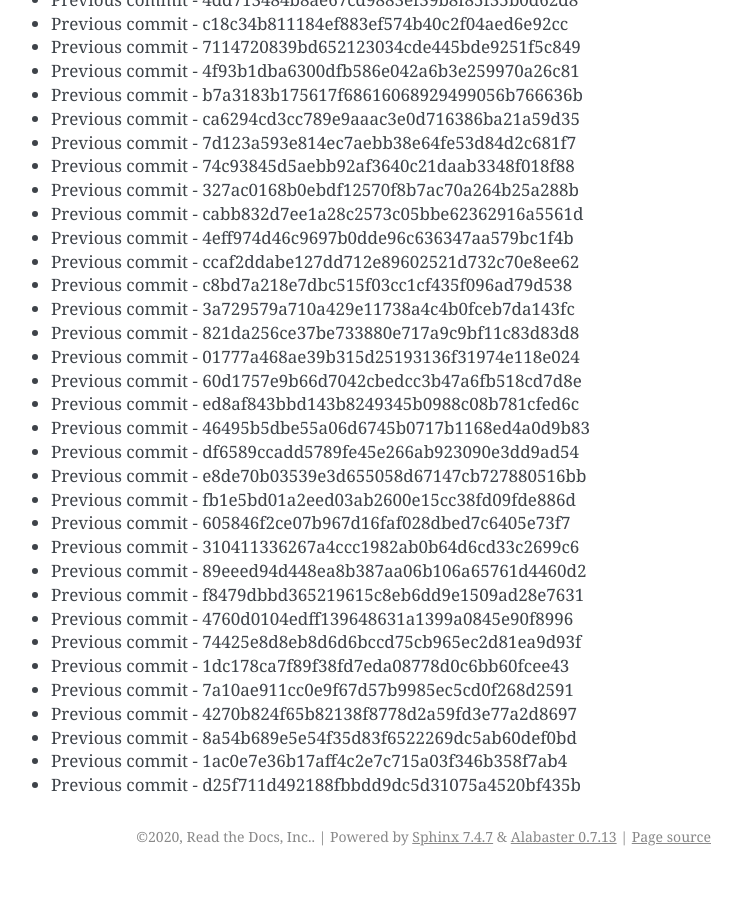
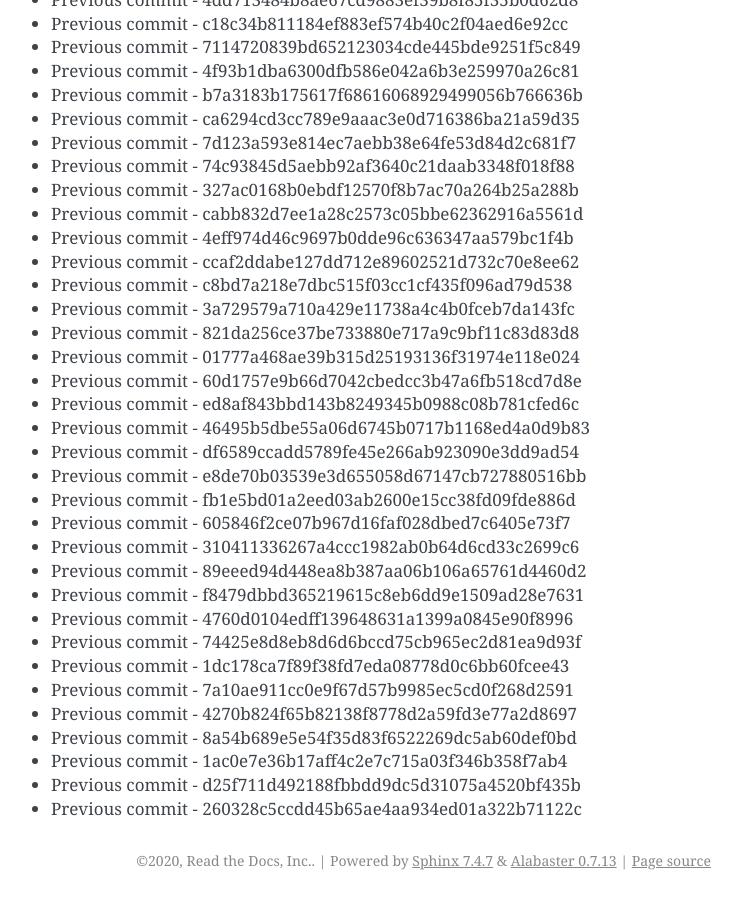
Before and after one commit to readthedocs/rtd-git-stresstest, a Sphinx documentation site: the page built from docs/updates.rst, in a window 1280 px wide and 900 px high, scrolled down 89775 px. Shown: the whole window, without its empty margins (399-1141 px from the left). Built offline with Sphinx 7.4.7, drawn with Linux system fonts in a browser that asks for light colours; before the commit the page ends 90651 px from its top, so only the background shows below that.

Commit message:
Generating commit from previous: 260328c5ccdd45b65ae4aa934ed01a322b71122c

```diff
--- a/docs/updates.rst
+++ b/docs/updates.rst
@@ -3804,3 +3804,4 @@ It can be tested for any performance characteristics.
 * Previous commit - 8a54b689e5e54f35d83f6522269dc5ab60def0bd
 * Previous commit - 1ac0e7e36b17aff4c2e7c715a03f346b358f7ab4
 * Previous commit - d25f711d492188fbbdd9dc5d31075a4520bf435b
+* Previous commit - 260328c5ccdd45b65ae4aa934ed01a322b71122c
```
